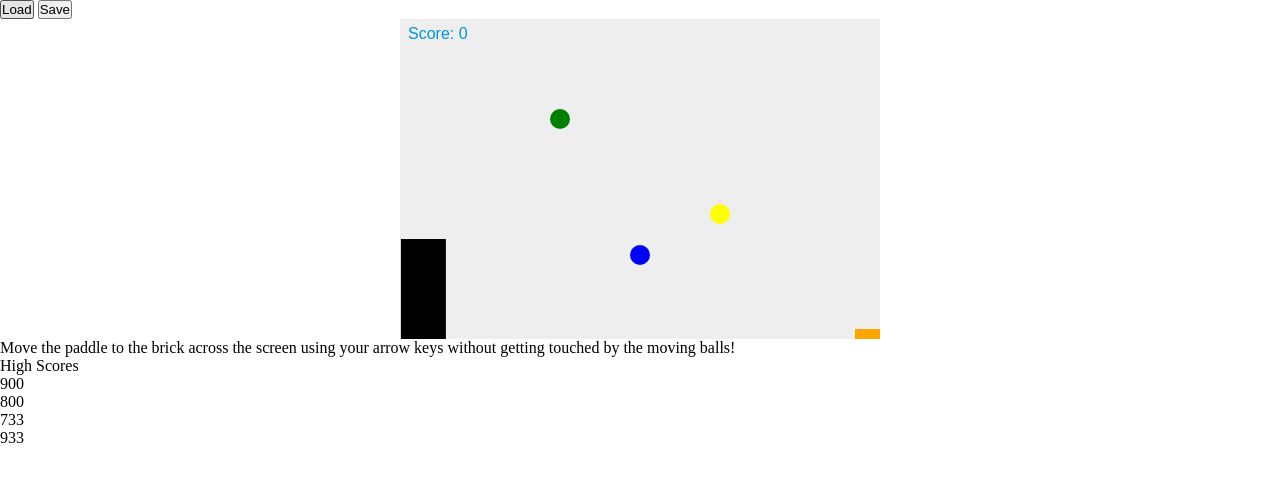
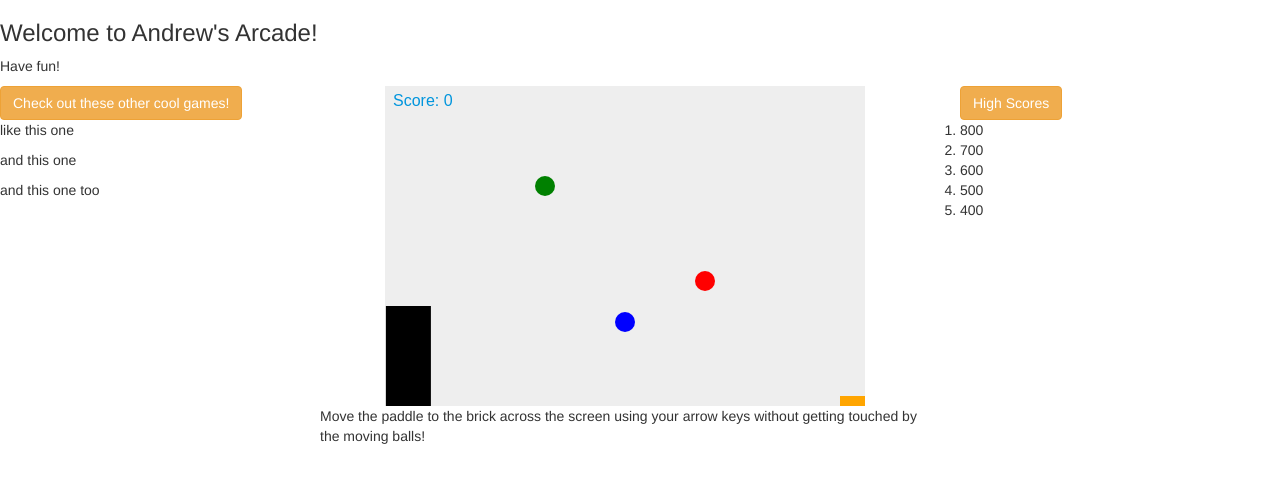
Before and after one commit to atugman/Arcade, a website: page public/index.html in a window 1280 px wide. Drawn offline with nearby package versions, Linux system fonts and the light colour scheme.

Commit message:
added game file, server endpoints, touched up client

```diff
--- a/public/app.js
+++ b/public/app.js
@@ -1,59 +1,13 @@
-var MOCK_HIGH_SCORES = {
-    "highScores": [
-        {
-            "id": "1111111",
-            "score": 900,
-            "userID": "aaaaaa",
-            "userName": "John Doe",
-            "publishedAt": 1470016976609
-        },
-        {
-            "id": "2222222",
-            "score": 800,
-            "userID": "bbbbbbb",
-            "userName": "Jane Doe",
-            "publishedAt": 1470012976609
-        },
-        {
-            "id": "333333",
-            "score": 733,
-            "userID": "cccc",
-            "userName": "Jim Doe",
-            "publishedAt": 1470011976609
-        },
-        {
-            "id": "4444444",
-            "score": 933,
-            "userID": "ddddd",
-            "userName": "Jackie Doe",
-            "publishedAt": 1470009976609
-        }
-    ]
+function getHighScores(callbackFn) {
+    setTimeout(function(){ callbackFn(arcade)}, 100);
 }
-
-function getHighScores(callbackFn) {
-    setTimeout(function(){ callbackFn(MOCK_HIGH_SCORES)}, 100);
-}
-
-/*
-function sortHighScores() {
-    highScores.sort(function(a, b) {
-    a.score - b.score;
-})
-
-for(var i in MOCK_HIGH_SCORES)
-    document.writeln(MOCK_HIGH_SCORES[i].userName)
-}
-
-console.log(sortHighScores());
-*/
 
 // this function stays the same when we connect
 // to real API later
 function displayHighScores(data) {
-    for (index in data.highScores) {
-       $('body').append(
-        '<p>' + data.highScores[index].score + '</p>');
+    for (index in data.arcade) {
+       $('high-scores-column').append(
+        '<li>' + data.arcade[index].score + '</li>');
     }
 }
 
@@ -66,3 +20,24 @@ function getAndDisplayHighScores() {
 $(function() {
     getAndDisplayHighScores();
 })
+
+$.material.init();
+
+
+
+//  api
+$('other-games-column').click(function(){
+
+  $.getJSON(`GEThttps://igdbcom-internet-game-database-v1.p.mashape.com/games/`, function( response ) {
+    console.log(displayData(response.data));
+}
+);
+
+function displayData(data) {
+    for(var i=0; i<data.length; i++) {
+      var html = '<li>' + data[i].name + '</li>';
+      $('.other-games-column').append(html);
+      console.log(data);
+    }
+  }
+});
--- a/public/game.js
+++ b/public/game.js
@@ -13,8 +13,8 @@ var dy = -6; //blue
 var dbx = 10; //green
 var dby = -10; //green
 
-var dbbx = 5; //yellow
-var dbby = -5; //yellow
+var dbbx = 5; //red
+var dbby = -5; //red
 
 //var aquaX = 10; //aqua
 //var aquaY = -10; //aqua
@@ -22,8 +22,8 @@ var dbby = -5; //yellow
 var xb = canvas.width/3;
 var yb = canvas.height-30;
 
-var xz = canvas.width/1.5; //yellow
-var yz = canvas.height-30; //yellow
+var xz = canvas.width/1.5; //red
+var yz = canvas.height-30; //red
 
 //var xa = canvas.width/1.3; //aqua
 //var ya = canvas.height-30; //aqua
@@ -121,8 +121,6 @@ function collisionDetection() {
   }
 }
 
-/*Sends the score to the server and displays the message of Game over*/
-
 function gameover(){
   var msg = {
     "messageType": "SCORE",
@@ -133,62 +131,37 @@ function gameover(){
   document.location.reload();
 }
 
+var message =  {
+  messageType: "SETTING",
+  options: {
+  "width": 500,
+  "height": 450
+}
+};
+
 /*****
 CANVAS
 *****/
-
-var message =  {
-  messageType: "SETTING",
-  options: {
-  "width": 500, //Integer
-  "height": 450 //Integer
-}
-};
-
-window.parent.postMessage(message, "*");
-
-$("#save").click( function () {
-  var msg = {
-    "messageType": "SAVE",
-    "gameState": {
-      "score": score
-    }
-  };
-  window.parent.postMessage(msg, "*");
-});
-
-$("#load").click( function () {
-  var msg = {
-    "messageType": "LOAD_REQUEST",
-  };
-  window.parent.postMessage(msg, "*");
-});
-
-window.addEventListener("message", function(evt) {
-if(evt.data.messageType === "LOAD") {
-  score = evt.data.gameState.score;
-} else if (evt.data.messageType === "ERROR") {
-  alert(evt.data.info);
-}
-});
 
 function draw() {
   ctx.clearRect(0, 0, canvas.width, canvas.height);
   drawBall(ballRadius , 'blue', x,y);
   drawBall(ballRadius, 'green',xb,yb);
-  drawBall(ballRadius, 'yellow', xz, yz);
+  drawBall(ballRadius, 'red', xz, yz);
   //drawBall(ballRadius, 'aqua', xa, yz);
   drawPaddle();
   drawBrick();
   drawScore();
   collisionDetection();
+
                 /******************
                 BOUNCING GREEN BALL
                 ******************/
+
   if(y + dy < ballRadius) {
       dy= -dy;
    } else if (y + dy > (canvas.height-ballRadius)) {
-    //checking if the ball hits the paddle
+      //checking if the ball hits the paddle
       if(x > paddleX && x < paddleX + paddleWidth) {
         gameover();
       } else {
@@ -218,7 +191,7 @@ function draw() {
   if(yz +dbby < ballRadius) {
     dbby= -dbby;
   } else if (yz + dbby > (canvas.height-ballRadius)) {
-//checking if the yellow ball hits the paddle
+      //checking if the yellow ball hits the paddle
       if(xz > paddleX && xz < paddleX + paddleWidth ) {
         gameover();
       } else {
@@ -226,9 +199,9 @@ function draw() {
       }
     }
 
-                /*****************
+                /*******************************
                 BOUNCING AQUA BALL (COMING SOON)
-                ******************
+                ********************************
 if(ya +aquaY < ballRadius)
 {
   aquaY= -aquaY;
--- a/public/index.html
+++ b/public/index.html
@@ -1,26 +1,110 @@
 <!DOCTYPE html>
 <html>
 <head>
+
+
+
     <meta charset="utf-8" />
+
+
+
     <title>Arcade</title>
+
+    <!-- Bootstrap Material Design
+    <link rel="stylesheet" type="text/css" href="..Documents/Projects/node-projects/node-capstone/node_modules/bootstrap/dist/css/bootstrap-material-design.css">
+    <link rel="stylesheet" type="text/css" href="..Documents/Projects/node-projects/node-capstone/node_modules/bootstrap-material-design/dist/css/ripples.min.css">
+-->
+    <!-- Bootstrap-->
+    <link rel="stylesheet" type="text/css" href="//maxcdn.bootstrapcdn.com/bootstrap/3.3.7/css/bootstrap.min.css">
+    <link rel="stylesheet" type="text/css" href="https://cdnjs.cloudflare.com/ajax/libs/bootstrap-material-design/4.0.2/bootstrap-material-design.css">
+    <link rel="stylesheet" type="text/css" href="https://cdnjs.cloudflare.com/ajax/libs/bootstrap-material-design/4.0.2/bootstrap-material-design.iife.js">
+    <link rel="stylesheet" type="text/css" href="https://cdnjs.cloudflare.com/ajax/libs/bootstrap-material-design/4.0.2/bootstrap-material-design.iife.js.map">
+    <link rel="stylesheet" type="text/css" href="https://cdnjs.cloudflare.com/ajax/libs/bootstrap-material-design/4.0.2/bootstrap-material-design.iife.min.js">
+    <link rel="stylesheet" type="text/css" href="https://cdnjs.cloudflare.com/ajax/libs/bootstrap-material-design/4.0.2/bootstrap-material-design.min.css">
+    <link rel="stylesheet" type="text/css" href="https://cdnjs.cloudflare.com/ajax/libs/bootstrap-material-design/4.0.2/bootstrap-material-design.umd.js">
+    <link rel="stylesheet" type="text/css" href="https://cdnjs.cloudflare.com/ajax/libs/bootstrap-material-design/4.0.2/bootstrap-material-design.umd.js.map">
+    <link rel="stylesheet" type="text/css" href="https://cdnjs.cloudflare.com/ajax/libs/bootstrap-material-design/4.0.2/bootstrap-material-design.umd.min.js">
+    <link rel="stylesheet" type="text/css" href="https://cdnjs.cloudflare.com/ajax/libs/bootstrap-material-design/4.0.2/bootstrap-material-design.umd.min.js.map">
+
     <link rel="stylesheet" type="text/css" href="main.css">
+
+
     <style>
     	* { padding: 0; margin: 0; }
     	canvas { background: #eee; display: block; margin: 0 auto; }
     </style>
+
+
+    	<!-- Material Design fonts -->
+	<link rel="stylesheet" type="text/css" href="//fonts.googleapis.com/css?family=Roboto:300,400,500,700">
+
+	<link rel="stylesheet" type="text/css" href="//fonts.googleapis.com/icon?family=Material+Icons">
+
+
 </head>
 <body>
 
-	<button id="load">Load</button>
-	<button id="save">Save</button>
 
-	<canvas id="myCanvas" width="480" height="320"></canvas>
-	<p>Move the paddle to the brick across the screen using your arrow keys without getting touched by the moving balls!</p>
-	<p>High Scores</p>
+<!--material design card -->
 
+<div class="card">
+    <div class="card-height-indicator"></div>
 
+    <div class="card-content">
+
+        <div class="card-image">
+            <!--<img src="./image.jpg" alt="Loading image...">-->
+            <h3 class="card-image-headline">Welcome to Andrew's Arcade!</h3>
+        </div>
+
+        <div class="card-body">
+            <p>Have fun!</p>
+        </div>
+
+        <!--<footer class="card-footer">
+            <button class="btn btn-flat">Share</button>
+            <button class="btn btn-flat btn-warning">Learn More</button>
+        </footer>
+-->
+    </div>
+</div>
+
+<!--column start-->
+<div class="row"> <!--row contains 3 embedded divs that are all columns-->
+<!--other games column-->
+    <div class="other-games-column col-lg-3">
+        <button class="card btn btn-flat btn-warning">Check out these other cool games!</button>
+            <div class="card-content">
+                <p>like this one</p>
+                <p>and this one</p>
+                <p>and this one too</p>
+            </div>
+    </div>
+
+<!--main game column-->
+    <div class="main-game-column col-lg-6">
+
+        <canvas id="myCanvas" width="480" height="320"></canvas>
+
+        <div><p>Move the paddle to the brick across the screen using your arrow keys without getting touched by the moving balls!</p></div>
+    </div>
+
+<!--high scores column-->
+    <div class="high-scores-column col-lg-3">
+        <button class="card btn btn-flast btn-warning high-scores-list-items">High Scores</button>
+        <ol class="card-content">
+            <li>800</li>
+            <li>700</li>
+            <li>600</li>
+            <li>500</li>
+            <li>400</li>
+        </ol>
+    </div>
+</div>
+	<!-- jQuery -->
 	<script src="https://cdnjs.cloudflare.com/ajax/libs/jquery/3.1.0/jquery.min.js"></script>
 	<script src="https://code.jquery.com/jquery-1.11.1.min.js"></script>
+	<!-- JS local files -->
 	<script type="text/javascript" src="app.js"></script>
 	<script type="text/javascript" src="game.js"></script>
 </body>
--- a/public/main.css
+++ b/public/main.css
@@ -1 +1,7 @@
-canvas { background: #eee; }
+canvas {
+	background: #eee;
+}
+
+.row {
+	width: 100%
+}
```
Also changed, not shown: models/user.js (+4 -7 lines), package.json (+7 -1 lines), server.js (+112 -21 lines), test/test-server.js (+4 -15 lines), 1 other file.
